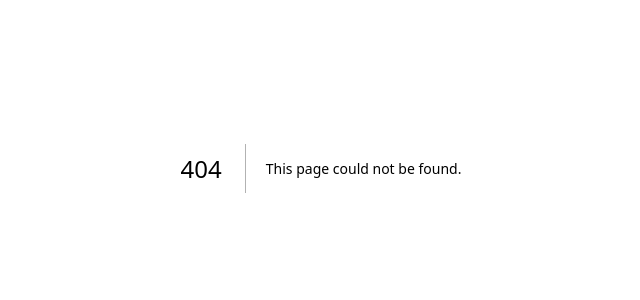
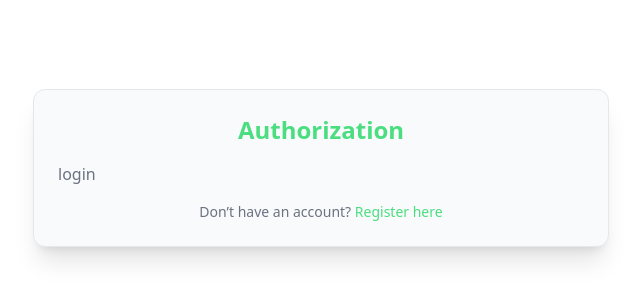
Before and after one commit to kashubyak/Resto-hub, a Next.js app in the folder frontend/: page /auth/login in a window 1280 px wide. Before the commit this address had no page. Shown: the part 232-532 px from the top of the page, without its empty margins (319-959 px from the left). Built offline with nearby package versions, Linux system fonts and the light colour scheme; no server answers.

Commit message:
Achievements: CEO optimization and configuration for the form

```diff
--- a/frontend/src/app/(auth)/page.tsx
+++ /dev/null
@@ -1,17 +0,0 @@
-'use client'
-
-import { useState } from 'react'
-import { LoginCompany } from './LoginCompany'
-import { RegisterCompany } from './RegisterCompany'
-
-export default function Auth() {
-	const [isLogin, setIsLogin] = useState(false)
-
-	const toggleAuthMode = () => setIsLogin(prev => !prev)
-
-	return isLogin ? (
-		<LoginCompany toggleMode={toggleAuthMode} />
-	) : (
-		<RegisterCompany toggleMode={toggleAuthMode} />
-	)
-}
--- a/frontend/src/app/(auth)/AuthLayout.tsx
+++ b/frontend/src/app/auth/AuthLayout.tsx
@@ -1,11 +1,12 @@
 'use client'
+
+import Link from 'next/link'
 
 interface AuthLayoutProps {
 	title: string
 	onSubmit: (e: React.FormEvent<HTMLFormElement>) => void
 	children: React.ReactNode
 	encType?: string
-	toggleMode: () => void
 	isLogin?: boolean
 }
 
@@ -14,7 +15,6 @@ export const AuthLayout = ({
 	onSubmit,
 	children,
 	encType,
-	toggleMode,
 	isLogin = false,
 }: AuthLayoutProps) => {
 	return (
@@ -28,24 +28,22 @@ export const AuthLayout = ({
 					{isLogin ? (
 						<>
 							Don’t have an account?{' '}
-							<button
-								type='button'
-								onClick={toggleMode}
+							<Link
+								href='/auth/register'
 								className='text-primary hover:underline font-medium'
 							>
 								Register here
-							</button>
+							</Link>
 						</>
 					) : (
 						<>
 							Already have an account?{' '}
-							<button
-								type='button'
-								onClick={toggleMode}
+							<Link
+								href='/auth/login'
 								className='text-primary hover:underline font-medium'
 							>
 								Login here
-							</button>
+							</Link>
 						</>
 					)}
 				</div>
--- /dev/null
+++ b/frontend/src/app/auth/AuthPageClient.tsx
@@ -0,0 +1,20 @@
+'use client'
+
+import { useRouter } from 'next/navigation'
+import { useEffect } from 'react'
+import { LoginCompany } from './LoginCompany'
+import { RegisterCompany } from './RegisterCompany'
+
+export default function AuthPageClient({ mode }: { mode: string }) {
+	const router = useRouter()
+
+	useEffect(() => {
+		if (mode !== 'login' && mode !== 'register') {
+			router.replace('/auth/login')
+		}
+	}, [mode, router])
+
+	if (mode === 'login') return <LoginCompany />
+	if (mode === 'register') return <RegisterCompany />
+	return null
+}
--- a/frontend/src/app/(auth)/LoginCompany.tsx
+++ b/frontend/src/app/auth/LoginCompany.tsx
@@ -2,14 +2,13 @@
 
 import { AuthLayout } from './AuthLayout'
 
-export const LoginCompany = ({ toggleMode }: { toggleMode: () => void }) => {
+export const LoginCompany = () => {
 	return (
 		<AuthLayout
-			title='Login'
+			title='Authorization'
 			onSubmit={e => {
 				e.preventDefault()
 			}}
-			toggleMode={toggleMode}
 			isLogin={true}
 		>
 			<div className='space-y-3'>login</div>
--- a/frontend/src/app/(auth)/RegisterCompany.tsx
+++ b/frontend/src/app/auth/RegisterCompany.tsx
@@ -8,7 +8,7 @@ import { useRegisterCompany } from '@/hooks/useRegisterCompany'
 import { AnimatePresence, motion } from 'framer-motion'
 import { AuthLayout } from './AuthLayout'
 
-export const RegisterCompany = ({ toggleMode }: { toggleMode: () => void }) => {
+export const RegisterCompany = () => {
 	const {
 		handleSubmit,
 		onSubmit,
@@ -31,7 +31,6 @@ export const RegisterCompany = ({ toggleMode }: { toggleMode: () => void }) => {
 			title='Register Company'
 			onSubmit={handleSubmit(onSubmit)}
 			encType='multipart/form-data'
-			toggleMode={toggleMode}
 			isLogin={false}
 		>
 			<div className='min-h-[21.875rem]'>
--- /dev/null
+++ b/frontend/src/app/auth/[mode]/page.tsx
@@ -0,0 +1,17 @@
+import type { Metadata } from 'next'
+import AuthPageClient from '../AuthPageClient'
+
+type Props = {
+	params: { mode: string }
+}
+
+export async function generateMetadata({ params }: Props): Promise<Metadata> {
+	const mode = params.mode === 'login' ? 'Login' : 'Register'
+	return {
+		title: `${mode}`,
+	}
+}
+
+export default function AuthPage({ params }: Props) {
+	return <AuthPageClient mode={params.mode} />
+}
--- /dev/null
+++ b/frontend/src/app/auth/layout.tsx
@@ -0,0 +1,3 @@
+export default function AuthLayout({ children }: { children: React.ReactNode }) {
+	return <div>{children}</div>
+}
--- a/frontend/src/app/layout.tsx
+++ b/frontend/src/app/layout.tsx
@@ -8,7 +8,10 @@ const geistSans = Geist({
 })
 
 export const metadata: Metadata = {
-	title: 'Resto Hub',
+	title: {
+		template: '%s | Resto Hub',
+		default: 'Resto Hub',
+	},
 }
 
 export default function RootLayout({
```
